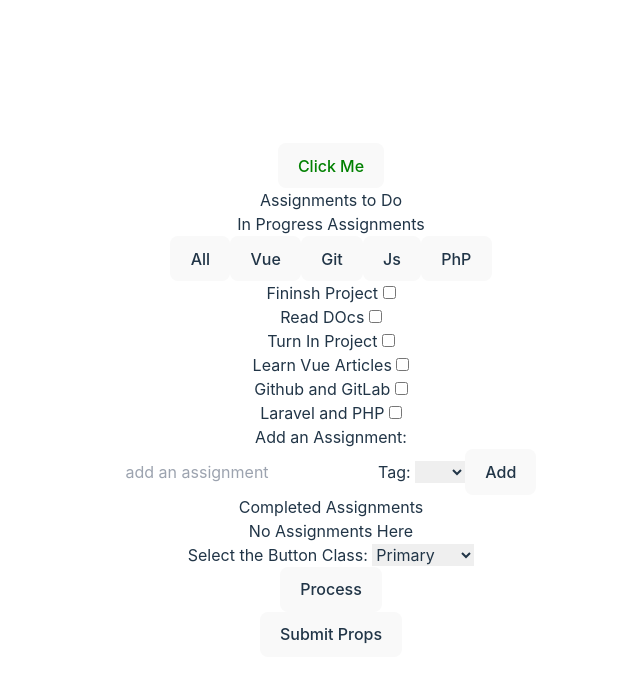
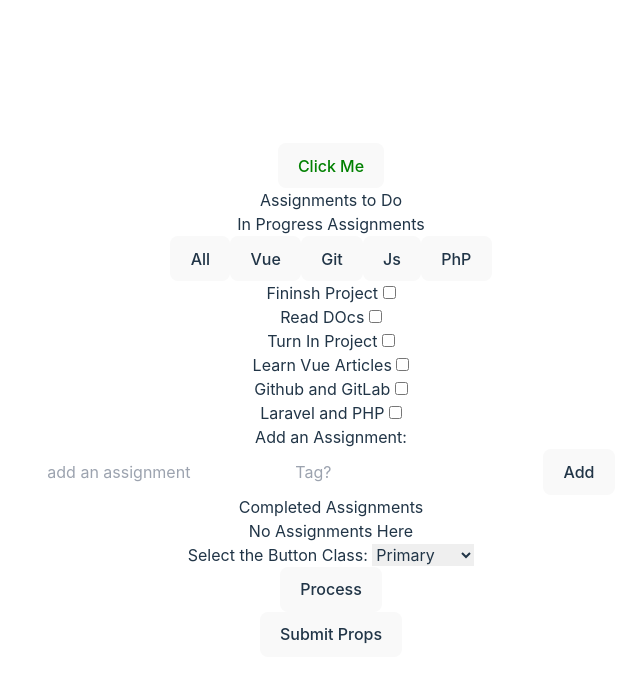
Before and after one commit to hasansfzn/vue_learning_project, a Vue app: page / in a window 1280 px wide. Shown: the top 682 px of the page, without its empty margins (309-949 px from the left). Built offline with nearby package versions, Linux system fonts and the light colour scheme; data requests are answered from the project's data file.

Commit message:
added tag name

```diff
--- a/src/components/Assignments/AssignmentCreate.vue
+++ b/src/components/Assignments/AssignmentCreate.vue
@@ -8,34 +8,47 @@ const props = defineProps({
 const emit = defineEmits(["add"]);
 
 const newItem = ref("");
+const tagSelected = ref("");
 
 const allTags = computed(() => {
   return [...new Set(props.tags)];
 });
-const tagSelected = ref(allTags.value[0]);
 
 const addAnAssignment = () => {
   emit("add", newItem.value, tagSelected.value);
   newItem.value = "";
+  tagSelected.value = "";
 };
 </script>
 
 <template>
   <form @submit.prevent="addAnAssignment">
-    <label>Add an Assignment: </label>
-    <div class="flex items-center">
+    <label class="">Add an Assignment: </label>
+    <div class="flex items-center mt-2">
       <input
         type="text"
         class="text-white p-2"
         placeholder="add an assignment"
         v-model="newItem"
       />
-      <label for="selectTag" class="ms-2"> Tag: </label>
+      <input
+        type="text"
+        class="text-white p-2 w-1/3 border-l-4"
+        placeholder="Tag?"
+        :list="allTags"
+        v-model="tagSelected"
+      />
+      <datalist :id="allTags">
+        <option v-for="tag in allTags" :key="tag" :value="tag">
+          {{ tag }}
+        </option>
+      </datalist>
+      <!-- <label for="selectTag" class="ms-2"> Tag: </label>
       <select id="selectTag" v-model="tagSelected" class="p-2 me-2">
         <option v-for="tag in allTags" :value="tag" :key="tag">
           {{ tag }}
         </option>
-      </select>
+      </select> -->
       <button
         type="submit "
         class="p-2 ml-2 bg-white text-gray-500"
--- a/src/pages/Home.vue
+++ b/src/pages/Home.vue
@@ -2,7 +2,7 @@
 import AssignmentCreate from "../components/Assignments/AssignmentCreate.vue";
 import AssignmentListCmp from "../components/Assignments/AssignmentListCmp.vue";
 
-import { ref, computed, onMounted } from "vue";
+import { ref, computed, onMounted, watch } from "vue";
 
 const assignments = ref([]);
 
@@ -36,6 +36,10 @@ const addAnAssignment = (name, tag) => {
     tag: tag,
   });
 };
+
+watch(assignments, () => {
+  console.log(assignments.value);
+});
 </script>
 
 <template>
```
